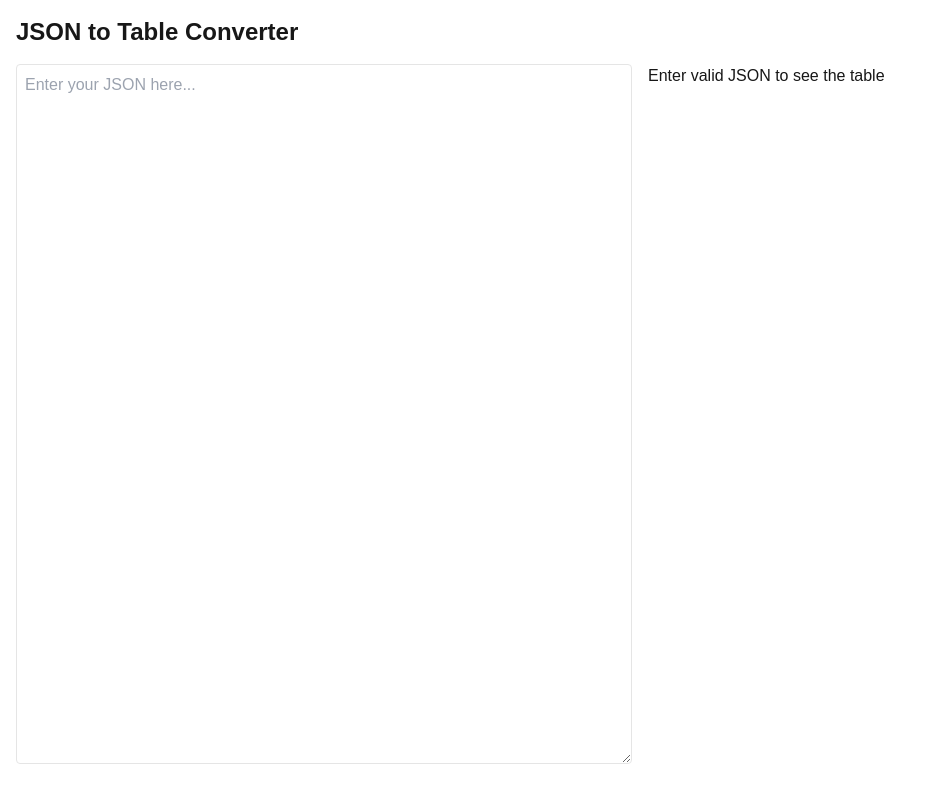
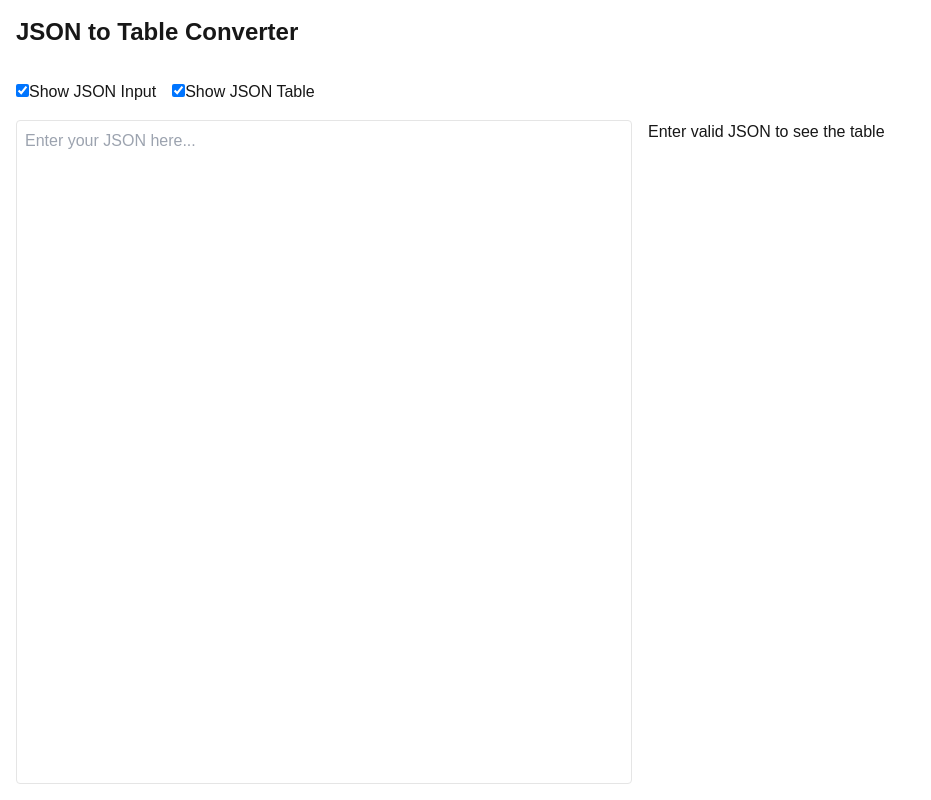
Before and after one commit to tandat2209/react-interactive-json-table, a Next.js app: page / in a window 1280 px wide. Shown: the whole page, without its empty margins (0-931 px from the left). Built offline with nearby package versions, Linux system fonts and the light colour scheme.

Commit message:
Let's take all the available space

```diff
--- a/src/app/components/JsonTableConverter.tsx
+++ b/src/app/components/JsonTableConverter.tsx
@@ -5,6 +5,8 @@ import JsonTable from './JsonTable';
 export default function JsonTableConverter() {
   const [jsonInput, setJsonInput] = useState('');
   const [parsedData, setParsedData] = useState<unknown>(null);
+  const [showJsonInput, setShowJsonInput] = useState(true);
+  const [showJsonTable, setShowJsonTable] = useState(true);
 
   const handleJsonChange = (e: React.ChangeEvent<HTMLTextAreaElement>) => {
     setJsonInput(e.target.value);
@@ -17,22 +19,46 @@ export default function JsonTableConverter() {
   };
 
   return (
-    <div className="flex flex-col md:flex-row gap-4">
-      <div className="w-full md:w-1/2">
+    <div className="flex flex-col w-full h-full p-4">
+      <div className="flex mb-4">
+        <label className="mr-4">
+          <input
+            type="checkbox"
+            checked={showJsonInput}
+            onChange={() => setShowJsonInput(!showJsonInput)}
+          />
+          Show JSON Input
+        </label>
+        <label>
+          <input
+            type="checkbox"
+            checked={showJsonTable}
+            onChange={() => setShowJsonTable(!showJsonTable)}
+          />
+          Show JSON Table
+        </label>
+      </div>
+      <div className="flex flex-col md:flex-row gap-4 w-full h-full">
+        {showJsonInput && (
+          <div className={`w-full ${showJsonTable ? 'md:w-1/2' : ''} h-full`}>
             <textarea
-          className="w-full h-[calc(100vh-100px)] p-2 border rounded"
+              className="w-full h-full p-2 border rounded resize-none"
               value={jsonInput}
               onChange={handleJsonChange}
               placeholder="Enter your JSON here..."
             />
           </div>
-      <div className="w-full md:w-1/2">
+        )}
+        {showJsonTable && (
+          <div className={`w-full ${showJsonInput ? 'md:w-1/2' : ''} h-full overflow-auto`}>
             {parsedData ? (
               <JsonTable data={parsedData} />
             ) : (
               <p>Enter valid JSON to see the table</p>
             )}
           </div>
+        )}
+      </div>
     </div>
   );
 }
--- a/src/app/page.tsx
+++ b/src/app/page.tsx
@@ -2,9 +2,11 @@ import JsonTableConverter from './components/JsonTableConverter';
 
 export default function Home() {
   return (
-    <main className="container mx-auto p-4">
-      <h1 className="text-2xl font-bold mb-4">JSON to Table Converter</h1>
-      <JsonTableConverter />
+    <main className="w-screen h-screen flex flex-col">
+      <h1 className="text-2xl font-bold p-4">JSON to Table Converter</h1>
+      <div className="flex-grow">
+        <JsonTableConverter />
+      </div>
     </main>
   );
 }
```
Lines whose indentation alone changed are shown as unchanged.
